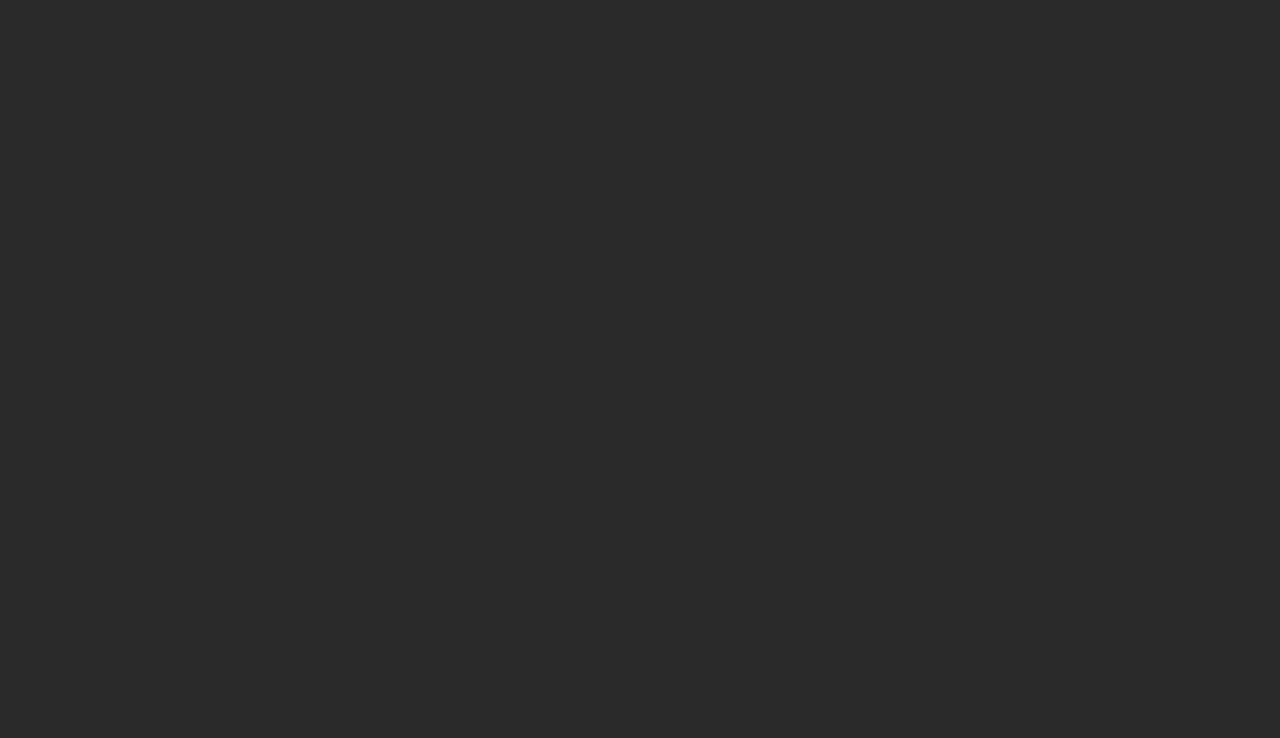
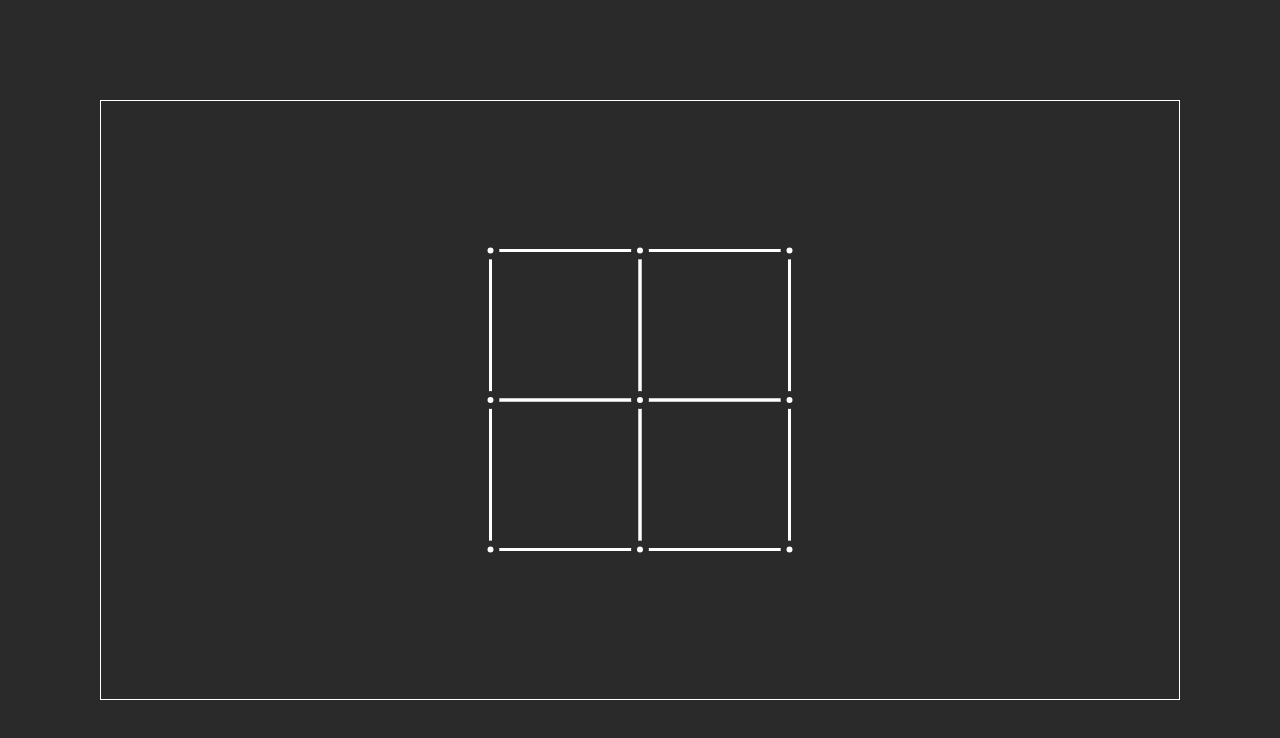
Before and after one commit to hojelse/pathfinding-visualizer, a React (Create React App) app: page / in a window 1280 px wide. Shown: the top 738 px of the page. Built offline with nearby package versions, Linux system fonts and the light colour scheme.

Commit message:
Refactor

```diff
--- a/src/App.tsx
+++ b/src/App.tsx
@@ -1,7 +1,6 @@
 import React, { useRef, useState, useEffect } from "react"
 import "./App.css"
-import { Edge } from "./Dijkstra/Edge"
-import { Graph } from "./Dijkstra/Graph"
+import { Dijkstra } from "./Dijkstra/Dijkstra"
 import { UndirectedGraph } from "./Dijkstra/UndirectedGraph"
 
 let App = () => {
@@ -22,27 +21,13 @@
 }
 
 let GraphTracer = () => {
-  let n = 3;
+  let vertexPoints = squareLattice3x3
+  let relations = relationsForSquareLattice3x3
 
-  let graph = new UndirectedGraph(n);
-  graph.addEdge(0, 1);
-  graph.addEdge(0, 2);
-  graph.addEdge(1, 2);
+  let graph = new UndirectedGraph(vertexPoints.length)
+  relations.map((relation) => graph.addEdge(relation.a, relation.b))
 
-
-  let vertexPositions = [
-    { x: 0, y: 0 },
-    { x: 30, y: 0 },
-    { x: 30, y: 40 },
-  ]
-
-  for (let i = 0; i < n; i++) {
-    for (const edge of graph.getNeigborhoodOf(i)) {
-      let from = vertexPositions[edge.from];
-      let to = vertexPositions[edge.to];
-      return <path className="edge" d={`M${from.x},${from.y} L ${to.x},${to.y}`} />
-    }
-  }
+  let DOMEdges = createDOMEdges(graph, vertexPoints)
 
   return (
     <svg
@@ -53,10 +38,8 @@
         border: "1px solid white",
       }}
     >
-      <path className="edge" d="M0,0 L 30,0" />
-      <path className="edge" d="M30,0 L 30,40" />
-      <path className="edge" d="M30,40 L 0,0" />
-      {[...vertexPositions].map((point, i) => {
+      {[...DOMEdges]}
+      {[...vertexPoints].map((point, i) => {
         return <circle className="vertex" cx={point.x} cy={point.y} />
       })}
     </svg>
@@ -64,3 +47,45 @@
 }
 
 export default App
+
+const squareLattice3x3 = [
+  { x: -50, y: -50 },
+  { x: 0, y: -50 },
+  { x: 50, y: -50 },
+  { x: -50, y: 0 },
+  { x: 0, y: 0 },
+  { x: 50, y: 0 },
+  { x: -50, y: 50 },
+  { x: 0, y: 50 },
+  { x: 50, y: 50 },
+]
+
+const relationsForSquareLattice3x3 = [
+  { a: 0, b: 1 },
+  { a: 1, b: 2 },
+  { a: 0, b: 3 },
+  { a: 1, b: 4 },
+  { a: 2, b: 5 },
+  { a: 3, b: 4 },
+  { a: 4, b: 5 },
+  { a: 3, b: 6 },
+  { a: 4, b: 7 },
+  { a: 5, b: 8 },
+  { a: 6, b: 7 },
+  { a: 7, b: 8 },
+]
+
+function* createDOMEdges(
+  graph: UndirectedGraph,
+  vertexPositions: { x: number; y: number }[]
+) {
+  for (let i = 0; i < vertexPositions.length; i++) {
+    for (const edge of graph.getNeigborhoodOf(i)) {
+      let from = vertexPositions[edge.from]
+      let to = vertexPositions[edge.to]
+      yield (
+        <path className="edge" d={`M${from.x},${from.y} L ${to.x},${to.y}`} />
+      )
+    }
+  }
+}
```
